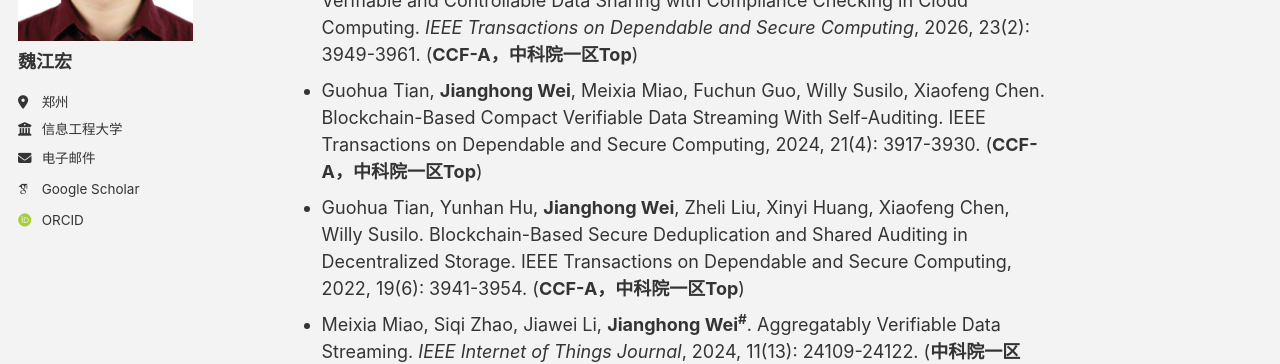
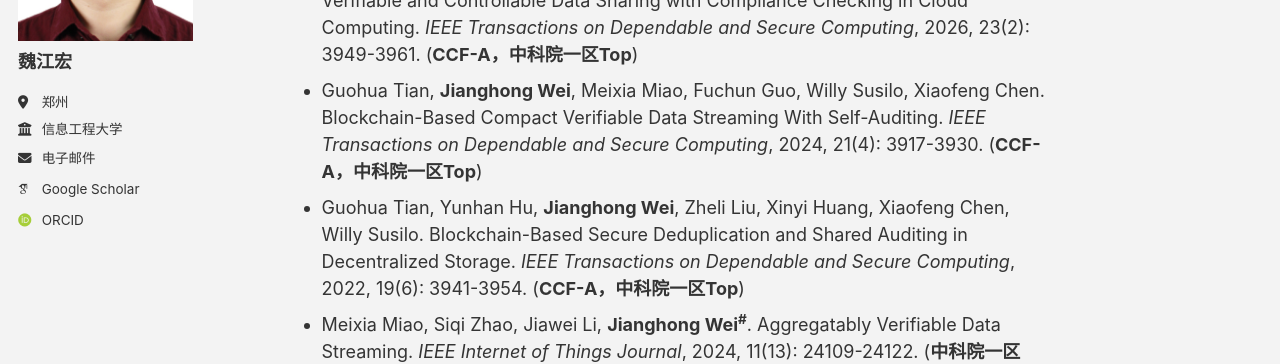
Before and after one commit to jhw-crypt/jhw-crypt.github.io, a Jekyll site: the page built from _pages/about.md, in a window 1280 px wide and 900 px high, scrolled down 2293 px. Shown: the part 221-585 px from the top of the window. Built offline with Jekyll 4.4.1, drawn with Linux system fonts in a browser that asks for light colours; some web fonts are replaced; a script bundle is joined from its source files by our own code; library files that are not in the unit come from our copies.

```diff
--- a/_pages/about.md
+++ b/_pages/about.md
@@ -47,8 +47,8 @@ redirect_from:
 - Yanmei Cao, **Jianghong Wei**, Xinyi Huang, Xiaofeng Chen, Yang Xiang. Deniable Identity-Ba.sed Matchmaking Encryption for Anonymous Messaging. _IEEE Transactions on Dependable and Secure Computing_, 2025, 22(3): 2197-2210. (**CCF-A，中科院一区Top**)
 - Guohua Tian, **Jianghong Wei**, Mirosław Kutyłowski, Willy Susilo, Xinyi Huang, Xiaofeng Chen. VRBC: A Verifiable Redactable Blockchain With Efficient Query and Integrity Auditing. _IEEE Transactions on Computers_. 2023, 72(7): 1928-1942. (**CCF-A，中科院二区**)
 - Guohua Tian, Meixia Miao, **Jianghong Wei**, Zheli Liu, Liang Guo, Xiaofeng Chen. Verifiable and Controllable Data Sharing with Compliance Checking in Cloud Computing. _IEEE Transactions on Dependable and Secure Computing_, 2026, 23(2): 3949-3961. (**CCF-A，中科院一区Top**)
-- Guohua Tian, **Jianghong Wei**, Meixia Miao, Fuchun Guo, Willy Susilo, Xiaofeng Chen. Blockchain-Based Compact Verifiable Data Streaming With Self-Auditing. IEEE Transactions on Dependable and Secure Computing, 2024, 21(4): 3917-3930. (**CCF-A，中科院一区Top**)
-- Guohua Tian, Yunhan Hu, **Jianghong Wei**, Zheli Liu, Xinyi Huang, Xiaofeng Chen, Willy Susilo. Blockchain-Based Secure Deduplication and Shared Auditing in Decentralized Storage. IEEE Transactions on Dependable and Secure Computing, 2022, 19(6): 3941-3954. (**CCF-A，中科院一区Top**)
+- Guohua Tian, **Jianghong Wei**, Meixia Miao, Fuchun Guo, Willy Susilo, Xiaofeng Chen. Blockchain-Based Compact Verifiable Data Streaming With Self-Auditing. _IEEE Transactions on Dependable and Secure Computing_, 2024, 21(4): 3917-3930. (**CCF-A，中科院一区Top**)
+- Guohua Tian, Yunhan Hu, **Jianghong Wei**, Zheli Liu, Xinyi Huang, Xiaofeng Chen, Willy Susilo. Blockchain-Based Secure Deduplication and Shared Auditing in Decentralized Storage. _IEEE Transactions on Dependable and Secure Computing_, 2022, 19(6): 3941-3954. (**CCF-A，中科院一区Top**)
 - Meixia Miao, Siqi Zhao, Jiawei Li, **Jianghong Wei<sup>#</sup>**. Aggregatably Verifiable Data Streaming. _IEEE Internet of Things Journal_, 2024, 11(13): 24109-24122. (**中科院一区Top**)
 - Meixia Miao, Peihong Qiang, Siqi Zhao, Jiawei Li, Guohua Tian, **Jianghong Wei<sup>#</sup>**. Verifiable Data Streaming Protocol Supporting Keyword Queries. _IEEE Transactions on Network and Service Management_, 2026, 23: 287-298. (**中科院二区**)
 
```
